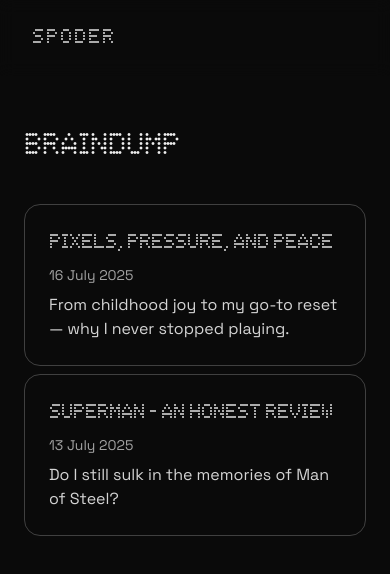
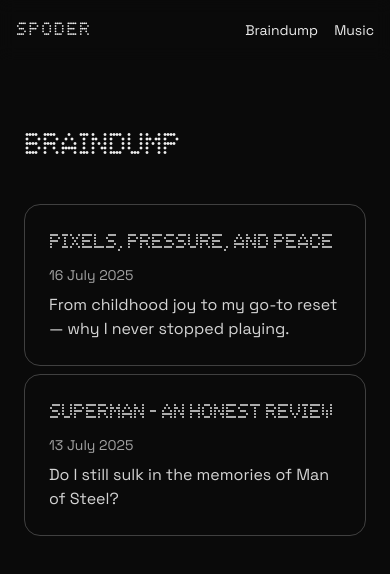
Before and after one commit to AniketRaj314/aniketraj-v2, a Next.js app: page /braindump in a window 390 px wide. Shown: the top 574 px of the page. Built offline with nearby package versions, Linux system fonts and the light colour scheme.

Commit message:
Made the navbar visible on mobile devices

```diff
--- a/src/components/Navbar.tsx
+++ b/src/components/Navbar.tsx
@@ -7,14 +7,14 @@ interface NavbarProps {
 
 export default function Navbar({ logoText = 'SPODER', logoHref = '/' }: NavbarProps) {
   return (
-    <header className="w-full flex items-center justify-between px-8 py-6 fixed top-0 left-0 z-50 bg-background/80 backdrop-blur border-muted">
+    <header className="w-full flex items-center justify-between px-4 sm:px-8 py-4 sm:py-6 fixed top-0 left-0 z-50 bg-background/80 backdrop-blur border-muted">
       <Link
         href={logoHref}
-        className="font-heading text-xl tracking-widest hover:text-accent transition-colors"
+        className="font-heading text-lg sm:text-xl tracking-widest hover:text-accent transition-colors"
       >
         {logoText}
       </Link>
-      <nav className="hidden sm:flex gap-8 text-md font-body">
+      <nav className="flex gap-4 sm:gap-8 text-sm sm:text-md font-body">
         <a href="/braindump" className="hover:text-accent transition-colors">
           Braindump
         </a>
```
